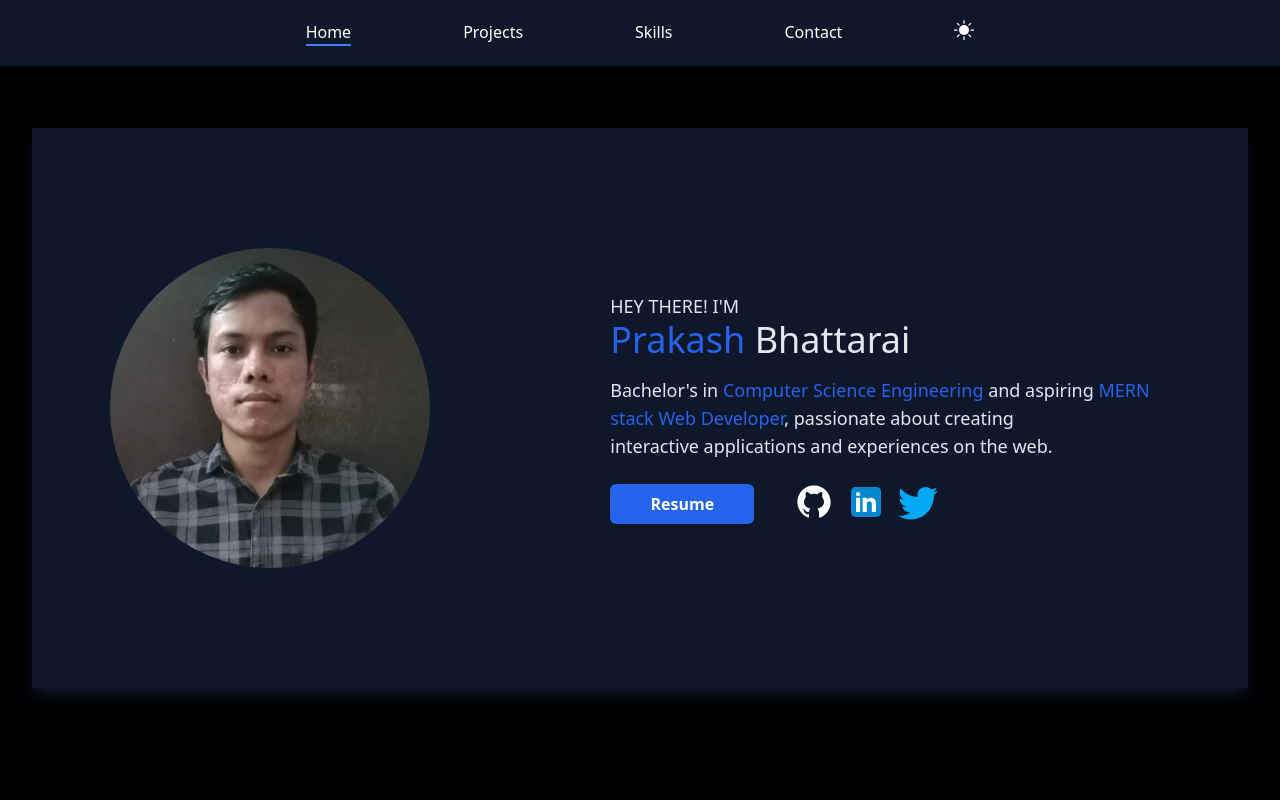
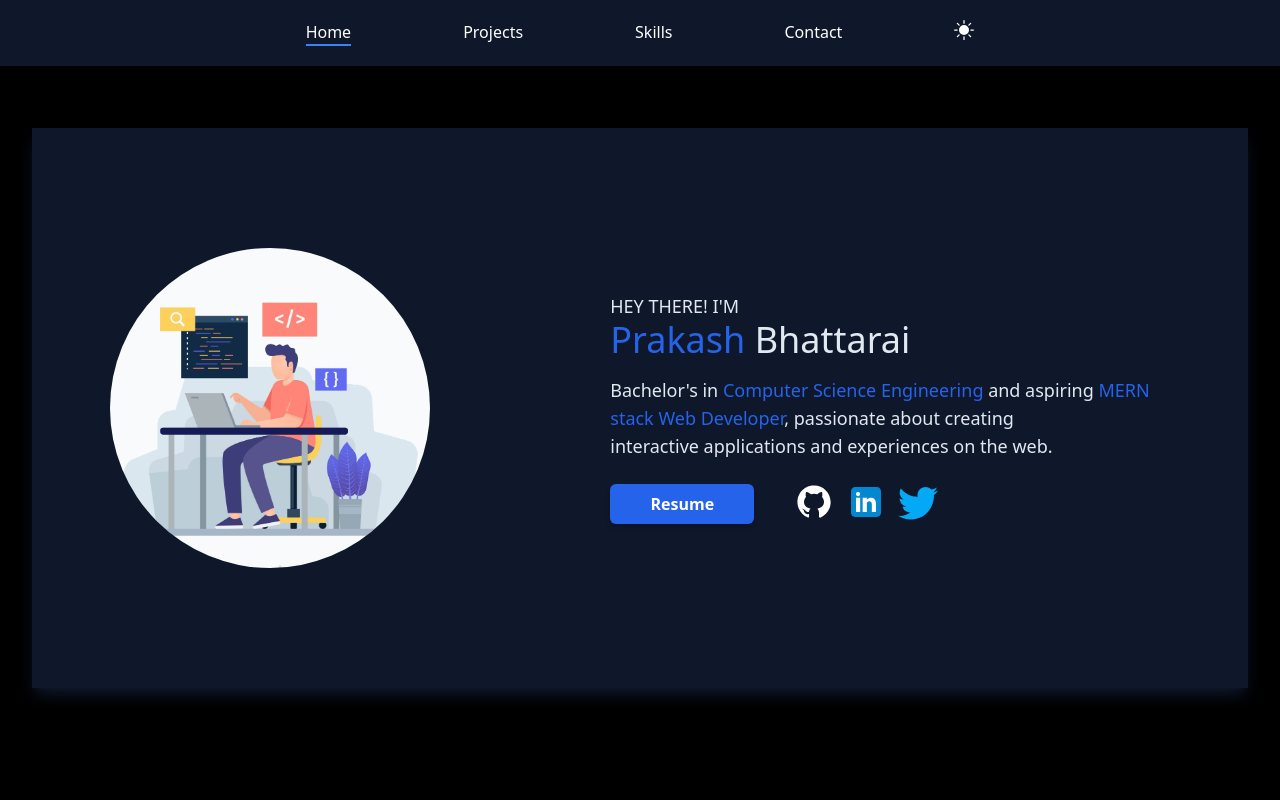
Before and after one commit to prakashcs44/new_portfolio, a React (Vite) app in the folder frontend/: page / in a window 1280 px wide. Shown: the top 800 px of the page. Built offline with nearby package versions, Linux system fonts and the light colour scheme.

Commit message:
added new image

```diff
--- a/frontend/src/components/Home.jsx
+++ b/frontend/src/components/Home.jsx
@@ -1,5 +1,5 @@
 import React, { useRef, useEffect, useContext } from "react";
-import img from "../assets/me.jpeg";
+import img from "../assets/pic1.jpg";
 import { PageContext } from "../contexts/PageContext";
 function Home() {
   const homeRef = useRef();
@@ -29,11 +29,11 @@ function Home() {
       className="dark:text-slate-200 dark:bg-slate-900  dark:shadow-slate-900 mt-32 flex flex-col items-center w-[95vw] shadow-lg scroll-m-20 "
       ref={homeRef}
     >
-      <div className="flex flex-col md:h-[70vh]  items-center md:flex-row gap-40">
+      <div className="py-8 flex flex-col md:h-[70vh]  items-center gap-10 md:flex-row md:gap-40">
         <img
           src={img}
           alt="prakash"
-          className="rounded-full w-80 h-80 flex-shrink-0"
+          className="rounded-full size-80 flex-shrink-0 object-cover"
         />
         <div className="py-4 text-center md:text-start px-5">
           <p className="text-lg">HEY THERE! I'M</p>
```
Also changed, not shown: frontend/src/assets/me.jpeg (deleted), frontend/src/assets/pic1.jpg (added).
